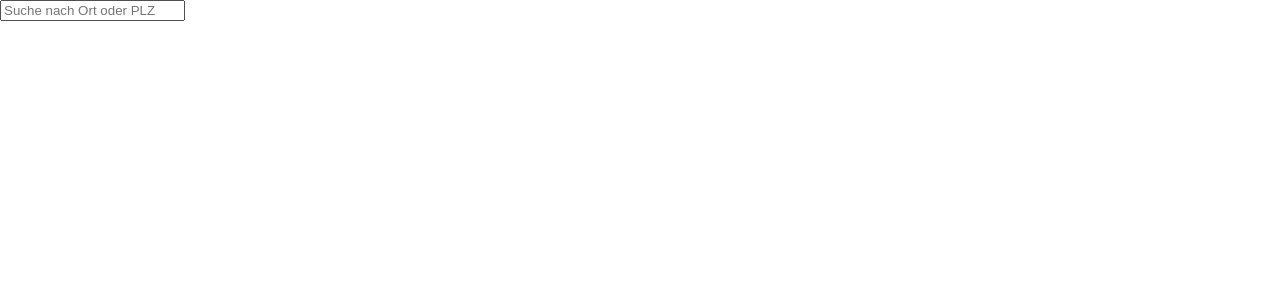
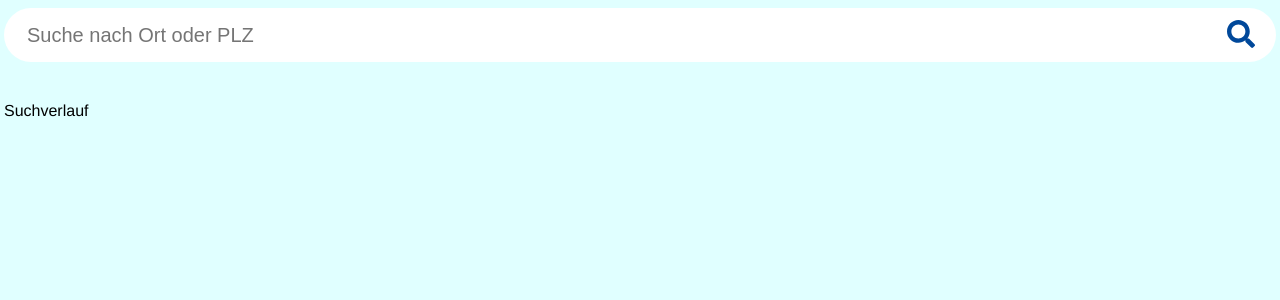
Before and after one commit to Sun0fABeach/weather-service, a Vue app in the folder frontend/: page / in a window 1280 px wide. Shown: the top 300 px of the page. Built offline with nearby package versions, Linux system fonts and the light colour scheme.

Commit message:
Implement search component

```diff
--- a/frontend/src/App.vue
+++ b/frontend/src/App.vue
@@ -26,12 +26,18 @@ export default {
 body {
   margin: 0;
   padding: 0;
+  background-color: lightcyan;
+}
+
+* {
+  box-sizing: border-box;
 }
 
 #app {
   display: flex;
   flex-direction: column;
   height: 100vh;
+  padding: 0.5rem 0.25rem;
   font-family: 'Avenir', Helvetica, Arial, sans-serif;
 }
 </style>
--- a/frontend/src/components/InputPanel.vue
+++ b/frontend/src/components/InputPanel.vue
@@ -1,38 +1,16 @@
 <template>
   <div>
-    <input
-      type="text"
-      placeholder="Suche nach Ort oder PLZ"
-      v-model.trim="query"
-      @keydown.enter="requestWeather"
-    >
+    <Search @result="report => this.$emit('forecast', report)" />
+    <p>Suchverlauf</p>
   </div>
 </template>
 
 <script>
-import axios from 'axios'
+import Search from '@/components/Search'
 
 export default {
-  data () {
-    return {
-      query: ''
-    }
-  },
-  methods: {
-    async requestWeather () {
-      if (!this.query) {
-        return
-      }
-      try {
-        const response = await axios.get(
-          `https://localhost:5001/api/weather/forecast?city=${this.query}`
-        )
-        this.$emit('forecast', response.data)
-        this.query = ''
-      } catch (error) {
-        console.log(error)
-      }
-    }
+  components: {
+    Search
   }
 }
 </script>
--- /dev/null
+++ b/frontend/src/components/Search.vue
@@ -0,0 +1,138 @@
+<template>
+  <div>
+    <div class="input-wrap" :style="errorShadow">
+      <input
+        type="text"
+        placeholder="Suche nach Ort oder PLZ"
+        v-model.trim="query"
+        @keydown.enter="requestWeather"
+      >
+      <button type="button" @click="requestWeather">
+        <FontAwesomeIcon
+          :icon="requestPending ? 'spinner' : 'search'"
+          :spin="requestPending"
+          class="search-icon"
+        />
+      </button>
+    </div>
+    <div class="search-error">
+      <transition>
+        <span v-if="error">
+          {{ error }}
+        </span>
+      </transition>
+      &nbsp;
+    </div>
+  </div>
+</template>
+
+
+<script>
+import axios from 'axios'
+import { FontAwesomeIcon } from '@fortawesome/vue-fontawesome'
+
+export default {
+  components: {
+    FontAwesomeIcon
+  },
+  data () {
+    return {
+      query: '',
+      error: '',
+      requestPending: false
+    }
+  },
+  computed: {
+    errorShadow () {
+      return {
+        boxShadow: this.error ? '0 2px 2px 0 red' : null
+      }
+    }
+  },
+  methods: {
+    async requestWeather () {
+      if (!this.query) { return }
+      try {
+        this.error = ''
+        this.requestPending = true
+        const response = await axios.get(this.buildRequestUrl())
+        this.$emit('result', response.data)
+        this.query = ''
+      } catch (error) {
+        this.error = error.response.status === 404
+          ? 'Ort / PLZ unbekannt.' : 'Ein Fehler ist aufgetreten.'
+      } finally {
+        this.requestPending = false
+      }
+    },
+
+    buildRequestUrl () {
+      const key = this.query.match(/\d{5}/) ? 'zipCode' : 'city'
+      return `https://localhost:5001/api/weather/forecast?${key}=${this.query}`
+    }
+  }
+}
+</script>
+
+
+<style lang="scss" scoped>
+div {
+  --search-wrap-pad-x: 1.25rem;
+  --search-btn-pad: 0.375rem;
+  --error-transition-duration: 200ms;
+}
+
+.input-wrap {
+  display: flex;
+  align-items: center;
+  padding-right: calc(var(--search-wrap-pad-x) - var(--search-btn-pad));
+  padding-left: var(--search-wrap-pad-x);
+  background-color: white;
+  border: 1px solid transparent;
+  border-radius: 2rem;
+  transition: box-shadow var(--error-transition-duration);
+
+  > input {
+    border: none;
+    background-color: transparent;
+    font-size: 1.25rem;
+    line-height: 2.5;
+    flex-grow: 1;
+    min-width: 0;
+
+    &:focus {
+      outline: none;
+    }
+  }
+
+  > button {
+    padding: var(--search-btn-pad);
+    cursor: pointer;
+    border: none;
+    background-color: transparent;
+    font-size: 1.75rem;
+
+    > .search-icon {
+      color: #00489a;
+      transition: transform 250ms;
+    }
+
+    &:hover > .search-icon {
+      transform: scale(1.2, 1.2);
+    }
+  }
+}
+
+.search-error {
+  margin-top: 0.375rem;
+  margin-left: var(--search-wrap-pad-x);
+  color: red;
+}
+
+.v-enter-active, .v-leave-active {
+  transition: opacity var(--error-transition-duration);
+}
+.v-enter, .v-leave-to {
+  opacity: 0;
+}
+</style>
--- a/frontend/src/main.js
+++ b/frontend/src/main.js
@@ -1,5 +1,10 @@
 import Vue from 'vue'
 import App from './App.vue'
+
+import { library as faLib } from '@fortawesome/fontawesome-svg-core'
+import { faSearch, faSpinner } from '@fortawesome/free-solid-svg-icons'
+
+faLib.add(faSearch, faSpinner)
 
 Vue.config.productionTip = false
 
```
